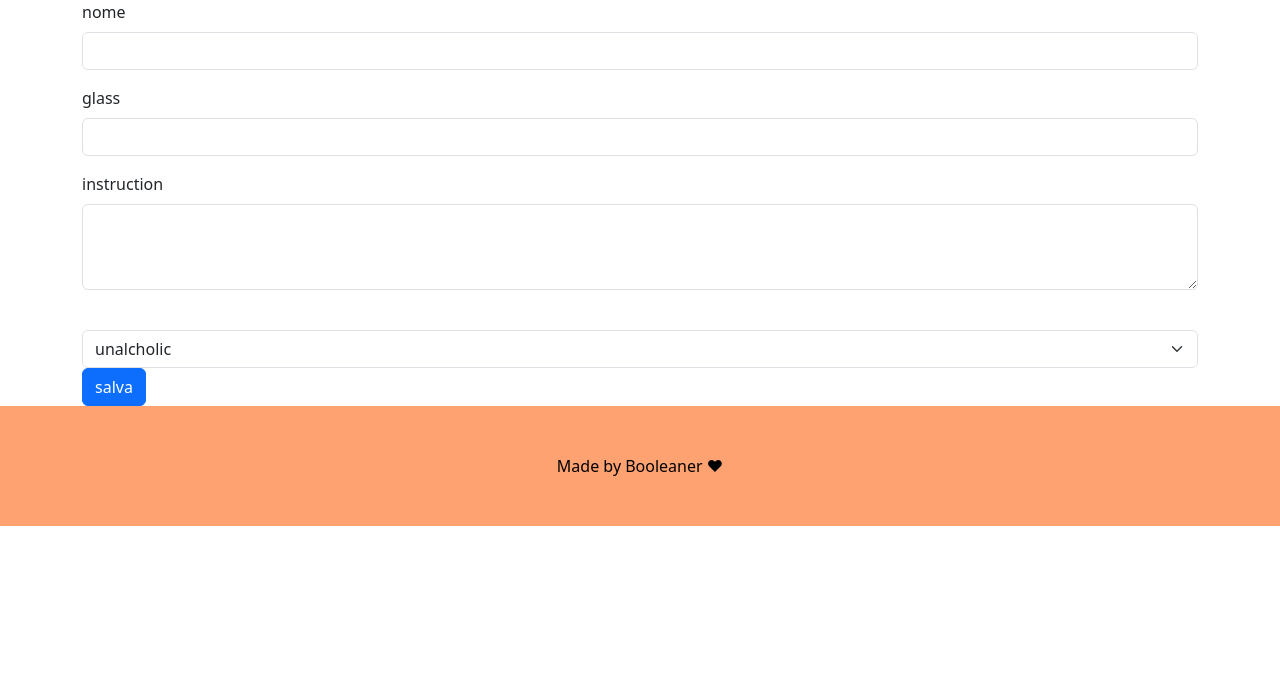
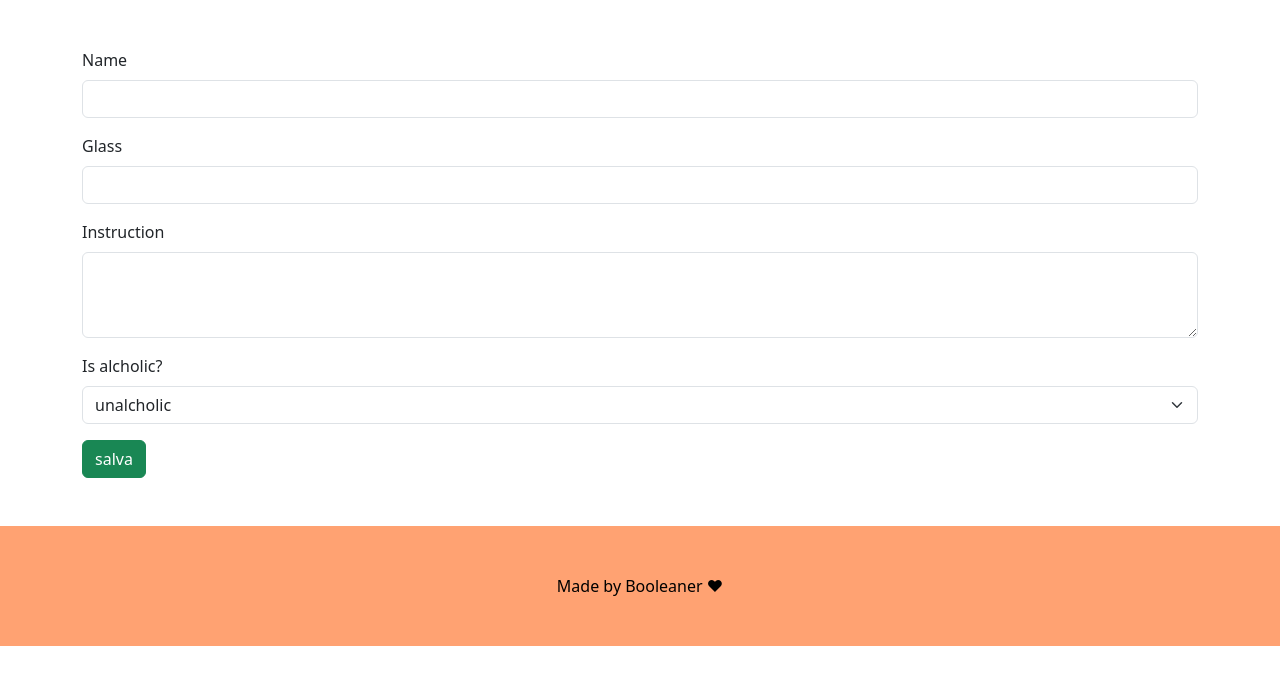
Before and after one commit to FedericoPiazzolla/laravel-git-merge, a Laravel app: template resources/views/cocktails/edit.blade.php in a window 1280 px wide. Shown: the part 120-800 px from the top of the page. Run offline with Laravel 9, Linux system fonts and the light colour scheme; the template is opened without the code that fills it, so the values that code supplies are empty; style sheets or scripts are compiled from the project's sources; parts of the project's set-up code (start-up, migrations or seed data) failed here and were passed over.

Commit message:
add: refactoring style create, edit, show

```diff
--- a/resources/views/cocktails/create.blade.php
+++ b/resources/views/cocktails/create.blade.php
@@ -2,7 +2,7 @@
 
 
 @section('content')
-    <div class="container">
+    <div class="container my-5">
         <form action="{{ route('cocktails.store')}}" method="POST" >
             @csrf
             <div class="mb-3">
@@ -19,14 +19,14 @@
                 <label for="instruction" class="form-label">instruction</label>
                 <textarea class="form-control" id="instruction" name="instruction" rows="3"></textarea>
             </div>
-            <label for="is_alcholic" class="form-label"></label>
+            <label for="is_alcholic" class="form-label">Is Alcholic?</label>
             <select class="form-select" aria-label="Default select example" id="is_alcholic" name="is_alcholic">
                 <option selected>seleziona</option>
                 <option value="alcholic">alcholic</option>
                 <option value="unalcholic">unalcholic</option>
 
             </select>
-            <button type="submit" class="btn btn-primary">salva</button>
+            <button type="submit" class="btn btn-success mt-3">salva</button>
         </form>
     </div>
 @endsection
--- a/resources/views/cocktails/edit.blade.php
+++ b/resources/views/cocktails/edit.blade.php
@@ -2,25 +2,25 @@
 
 
 @section('content')
-    <div class="container">
+    <div class="container my-5">
         <form action="{{ route('cocktails.update', ['cocktail' => $cocktail->slug])}} " method="POST" >
             @csrf
             @method('PUT')
             <div class="mb-3">
-                <label for="name" class="form-label">nome</label>
+                <label for="name" class="form-label">Name</label>
                 <input type="text" class="form-control" id="name" name="name" value="{{ $cocktail->name }}" >
             </div>
 
             <div class="mb-3">
-                <label for="glass" class="form-label">glass</label>
+                <label for="glass" class="form-label">Glass</label>
                 <input type="text" class="form-control" id="glass" name="glass" value="{{ $cocktail->glass }}">
             </div>
 
             <div class="mb-3">
-                <label for="instruction" class="form-label">instruction</label>
+                <label for="instruction" class="form-label">Instruction</label>
                 <textarea class="form-control" id="instruction" name="instruction" rows="3">{{ $cocktail-> instruction}}</textarea>
             </div>
-            <label for="is_alcholic" class="form-label"></label>
+            <label for="is_alcholic" class="form-label">Is alcholic?</label>
             <select class="form-select" aria-label="Default select example" id="is_alcholic" name="is_alcholic">
 
                 <option selected>seleziona</option>
@@ -28,7 +28,7 @@
                 <option @selected($cocktail->is_alcholic !== 'unalcholic') value="unalcholic">unalcholic</option>
 
             </select>
-            <button type="submit" class="btn btn-primary">salva</button>
+            <button type="submit" class="btn btn-success mt-3">salva</button>
         </form>
     </div>
 @endsection
```
Also changed, not shown: resources/views/cocktails/show.blade.php (+9 -1 lines).
